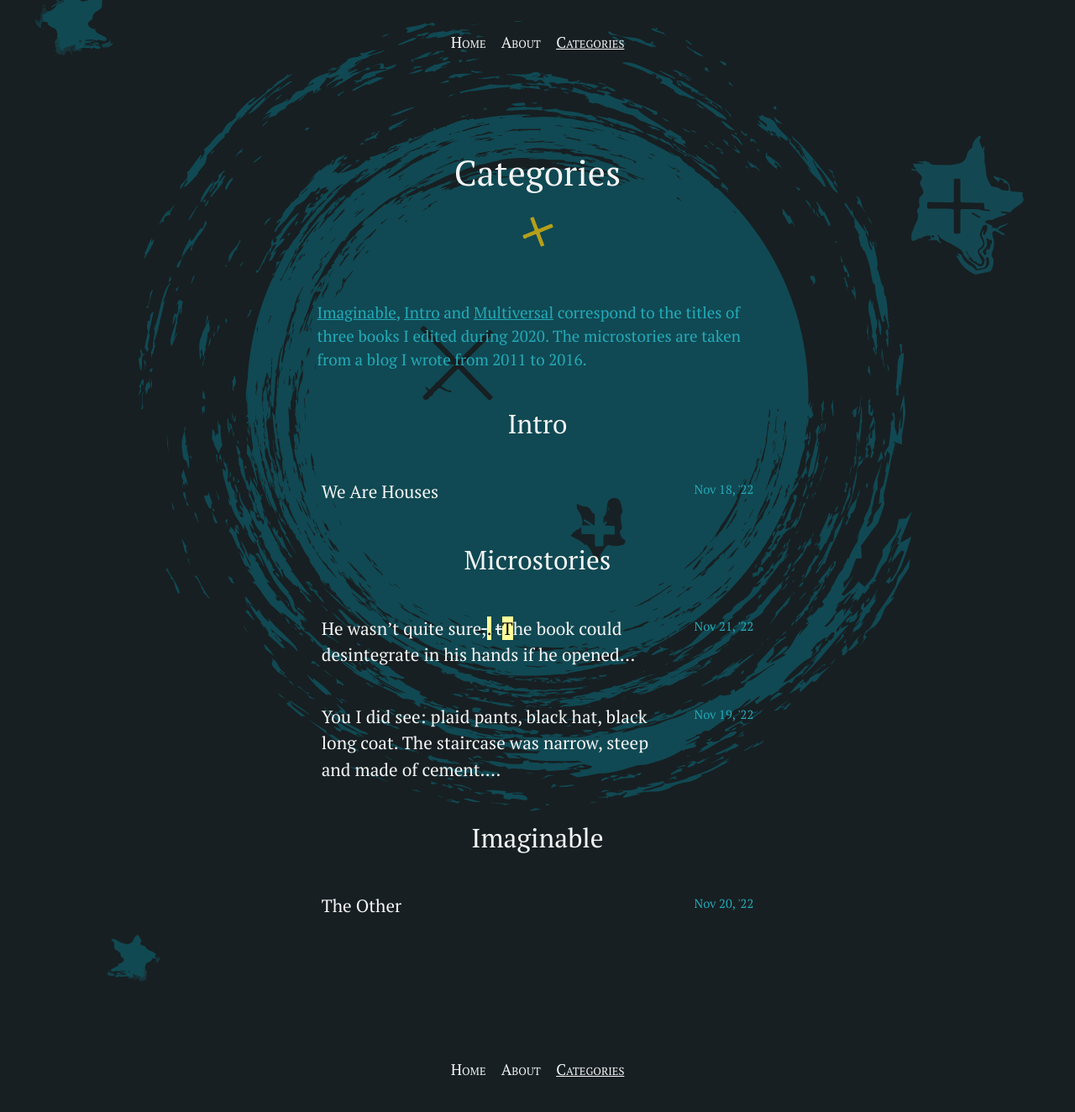
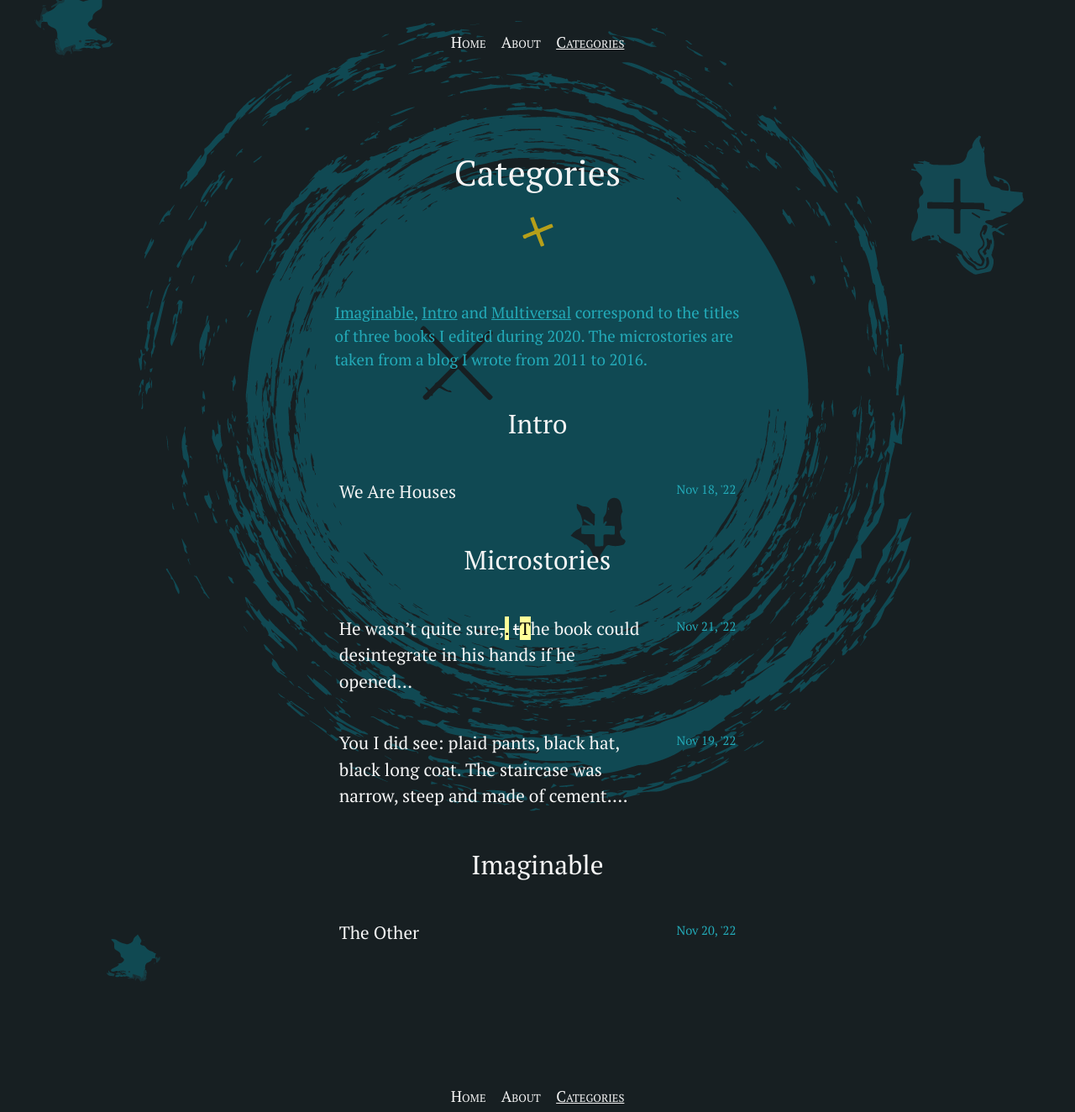
Before and after one commit to silvialohrmann/editorial, a Jekyll site: the page built from categories.html, in a window 1280 px wide. Shown: the whole page at 84% size. Built offline with Jekyll 4.4.1, drawn with Linux system fonts in a browser that asks for light colours; before the commit the page ends 1292 px from its top, so only the background shows below that.

Commit message:
Update _article.scss

```diff
--- a/_sass/_article.scss
+++ b/_sass/_article.scss
@@ -91,7 +91,7 @@
 }
 
 .category-ul {
-  max-width: 25em;
+  max-width: 23em;
   margin: auto;
 }
 
```
